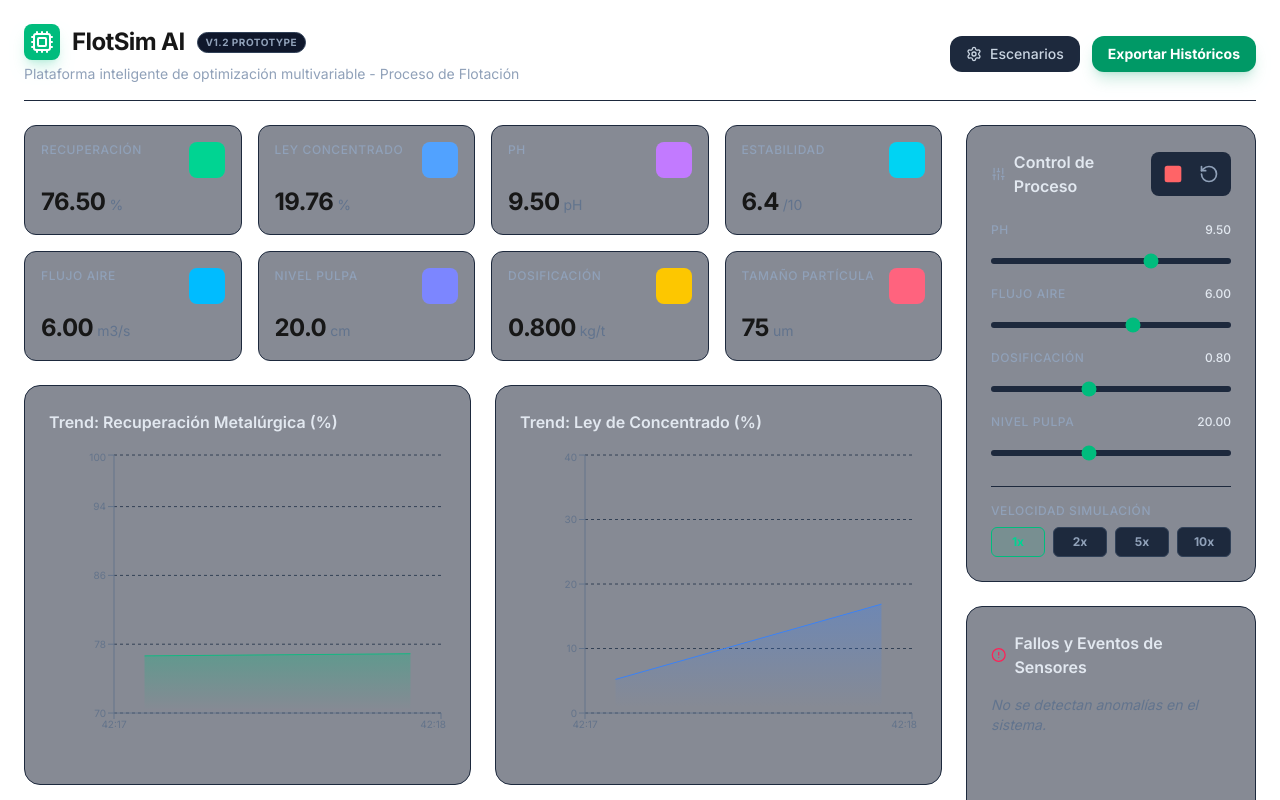
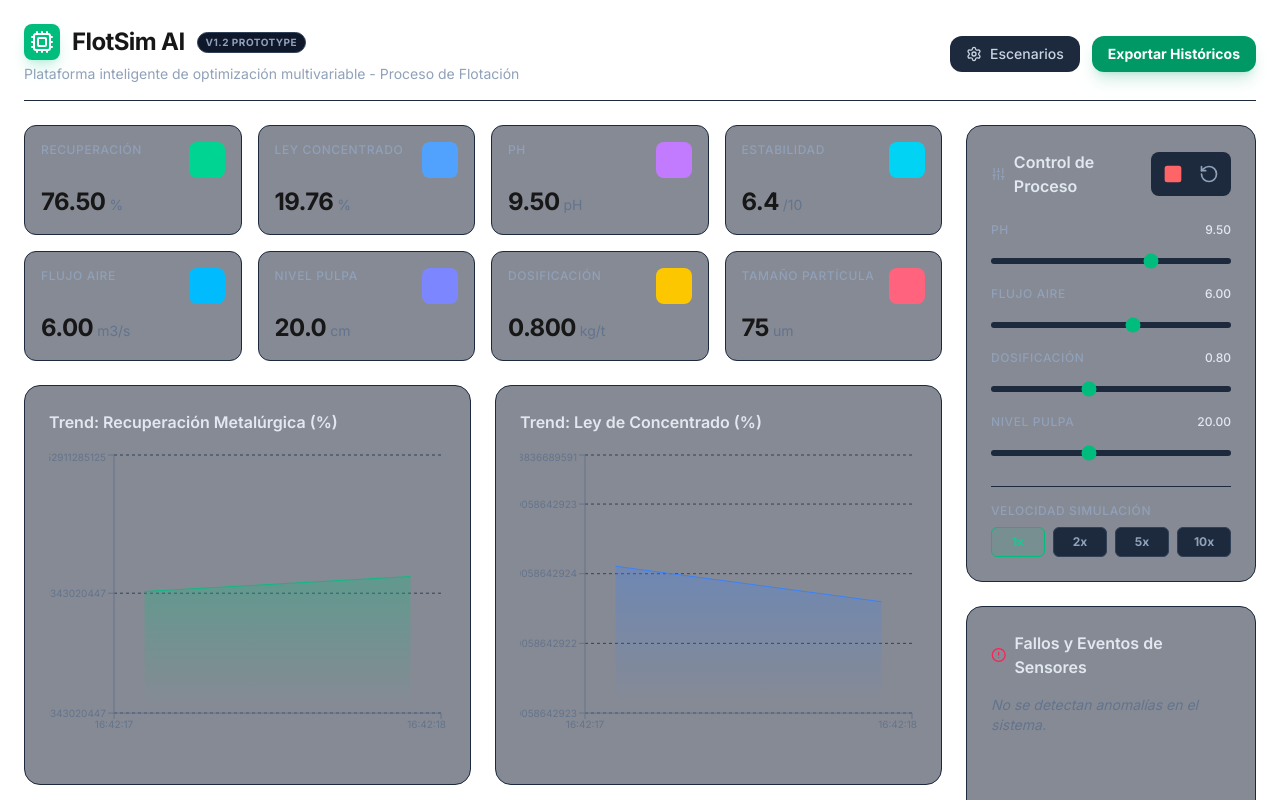
Before and after one commit to Henry-56/app-dvn2, a Next.js app: page / in a window 1280 px wide. Both pictures are taken after a click on the button 1173 px from the left and 174 px from the top of the page. Shown: the top 800 px of the page. Built offline with nearby package versions, Linux system fonts and the light colour scheme.

Commit message:
fix: smooth simulation spikes and refine chart scaling

```diff
--- a/src/domain/services/iot-manager.ts
+++ b/src/domain/services/iot-manager.ts
@@ -18,9 +18,10 @@ export class IoTManager {
     const noise = (Math.random() - 0.5) * 2 * config.noiseLevel;
     const finalValue = Math.min(config.maxRange, Math.max(config.minRange, value + noise));
 
-    // Simulate anomaly (1% chance)
-    const isAnomaly = Math.random() < 0.01;
-    const anomalousValue = isAnomaly ? finalValue * (1 + (Math.random() > 0.5 ? 0.3 : -0.3)) : finalValue;
+    // Simulate anomaly (0.5% chance)
+    const isAnomaly = Math.random() < 0.005;
+    const anomalousValue = isAnomaly ? finalValue * (1 + (Math.random() > 0.5 ? 0.08 : -0.08)) : finalValue;
+
 
     return {
       timestamp: Date.now(),
--- a/src/presentation/components/SimulationCharts.tsx
+++ b/src/presentation/components/SimulationCharts.tsx
@@ -14,12 +14,18 @@ export const SimulationCharts: React.FC = () => {
 
   if (!isMounted) return <div className="grid grid-cols-1 lg:grid-cols-2 gap-6 h-[400px]"><div className="bg-slate-900/50 border border-slate-800 rounded-2xl animate-pulse" /><div className="bg-slate-900/50 border border-slate-800 rounded-2xl animate-pulse" /></div>;
 
-  const data = measurements.metallurgicalRecovery.map((m, i) => ({
-    time: new Date(m.timestamp).toLocaleTimeString([], { hour12: false, minute: '2-digit', second: '2-digit' }),
-    recovery: m.value,
-    grade: measurements.concentrateGrade[i]?.value || 0,
-    pH: measurements.pH[i]?.value || 0,
-  }));
+  const data = measurements.metallurgicalRecovery
+    .filter(m => m.value > 0)
+    .map((m, i) => {
+      const date = new Date(m.timestamp);
+      return {
+        time: `${date.getHours().toString().padStart(2, '0')}:${date.getMinutes().toString().padStart(2, '0')}:${date.getSeconds().toString().padStart(2, '0')}`,
+        recovery: m.value,
+        grade: measurements.concentrateGrade[i]?.value || 0,
+        pH: measurements.pH[i]?.value || 0,
+      };
+    });
+
 
   return (
     <div className="grid grid-cols-1 lg:grid-cols-2 gap-6">
@@ -37,7 +43,8 @@ export const SimulationCharts: React.FC = () => {
             </defs>
             <CartesianGrid strokeDasharray="3 3" stroke="#334155" vertical={false} />
             <XAxis dataKey="time" stroke="#64748b" tick={{ fontSize: 10 }} />
-            <YAxis domain={[70, 100]} stroke="#64748b" tick={{ fontSize: 10 }} />
+            <YAxis domain={['dataMin - 2', 'dataMax + 2']} stroke="#64748b" tick={{ fontSize: 10 }} />
+
             <Tooltip
               contentStyle={{ backgroundColor: '#0f172a', border: '1px solid #1e293b', borderRadius: '8px' }}
               itemStyle={{ color: '#10b981' }}
@@ -61,7 +68,8 @@ export const SimulationCharts: React.FC = () => {
             </defs>
             <CartesianGrid strokeDasharray="3 3" stroke="#334155" vertical={false} />
             <XAxis dataKey="time" stroke="#64748b" tick={{ fontSize: 10 }} />
-            <YAxis domain={[0, 40]} stroke="#64748b" tick={{ fontSize: 10 }} />
+            <YAxis domain={['dataMin - 1', 'dataMax + 1']} stroke="#64748b" tick={{ fontSize: 10 }} />
+
             <Tooltip
               contentStyle={{ backgroundColor: '#0f172a', border: '1px solid #1e293b', borderRadius: '8px' }}
               itemStyle={{ color: '#3b82f6' }}
--- a/src/presentation/state/useSimulationStore.ts
+++ b/src/presentation/state/useSimulationStore.ts
@@ -27,10 +27,11 @@ const INITIAL_STATE: FlotationState = {
   airFlow: 6,
   particleSize: 75,
   reagentDosage: 0.8,
-  metallurgicalRecovery: 0,
-  concentrateGrade: 0,
-  frothStability: 0
+  metallurgicalRecovery: 76.5,
+  concentrateGrade: 19.76,
+  frothStability: 6.4
 };
+
 
 export const useSimulationStore = create<SimulationState>((set, get) => ({
   isRunning: false,
```
